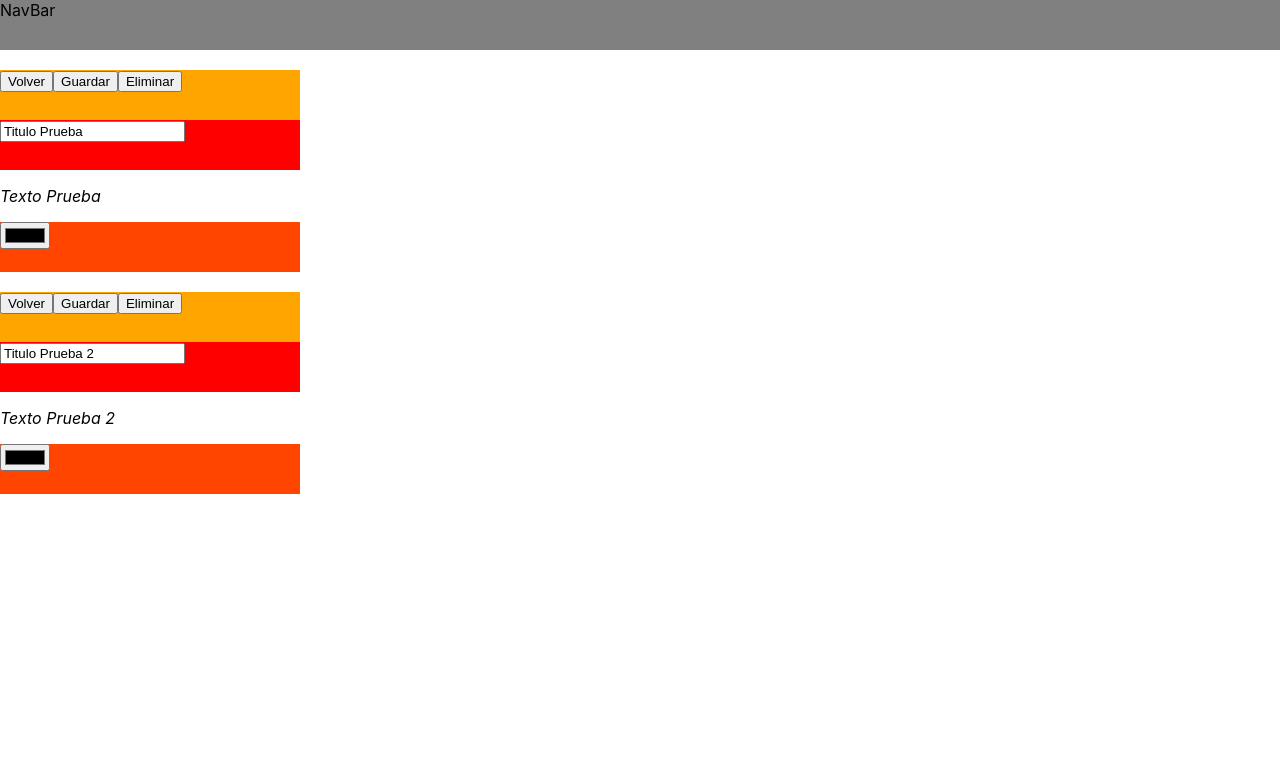
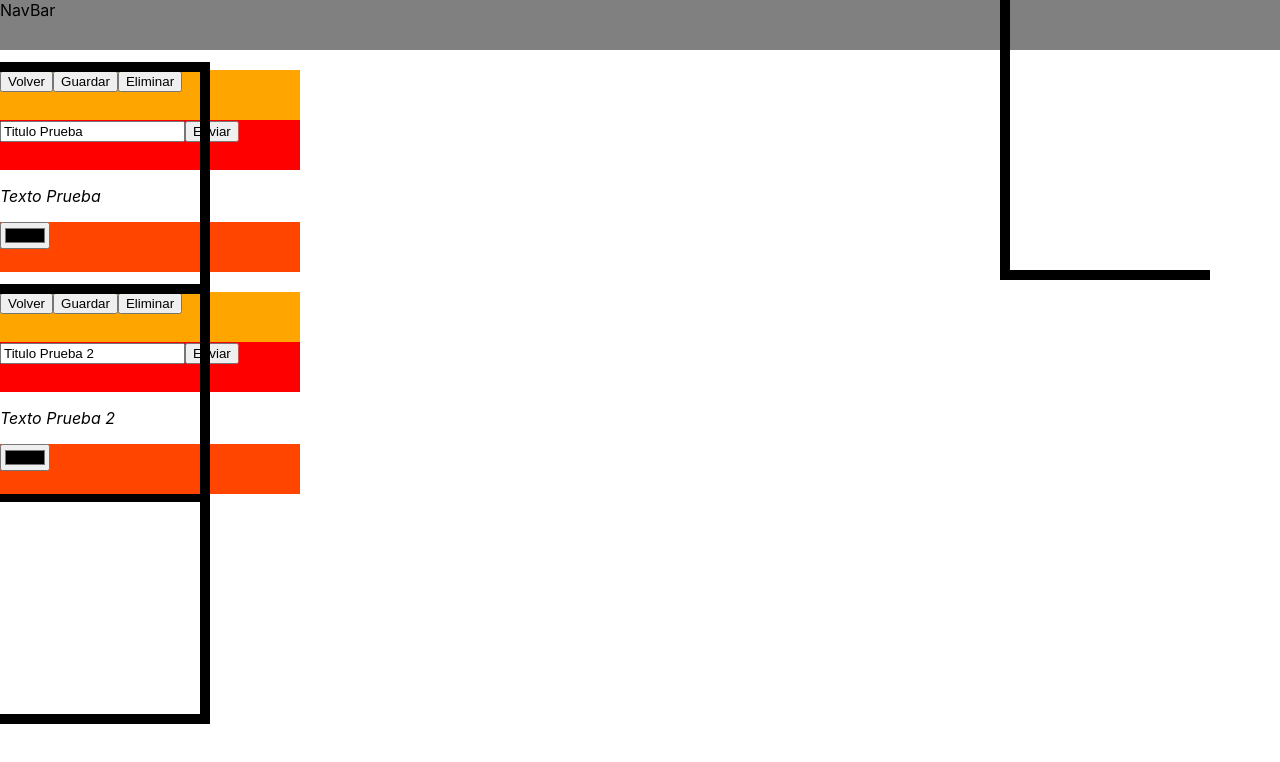
Before and after one commit to jleuce/blockdenotas, a React (Create React App) app: page / in a window 1280 px wide. Shown: the top 762 px of the page. Built offline with nearby package versions, Linux system fonts and the light colour scheme.

Commit message:
useForms

```diff
--- a/src/componentes/PanelNotas.js
+++ b/src/componentes/PanelNotas.js
@@ -6,12 +6,17 @@ function PanelNotas() {
                                       {idNota: (2), tituloNota:'Titulo Prueba 2', textoNota:'Texto Prueba 2'}
                                     ]);
 
+  const agregarNota = (objetoAgregar) => {
+    setNotas([...notas,objetoAgregar]);
+  }
+
   return (
-    <div>
+    <div className='.panelNotas'>
       {notas.map( nota => <Nota
                             key = {nota.idNota}
                             tituloNota={nota.tituloNota}
                             textoNota={nota.textoNota}
+                            agregarNotaHandler={agregarNota}
                           ></Nota>)}
     </div>
   )
--- a/src/componentes/nota/Nota.js
+++ b/src/componentes/nota/Nota.js
@@ -1,4 +1,4 @@
-import React from 'react';
+import React, { useEffect, useState } from 'react';
 import BarraNota from './BarraNota';
 import TituloNota from './TituloNota';
 import TextoNota from './TextoNota';
@@ -7,34 +7,32 @@ import PieNota from './PieNota';
 
 function Nota(props) {
 
-  /*const {register, handleSubmit , reset, setValue} = useForm();
-  const onSubmit = (data) => {
-      console.log('onSubmit',data);
-  };
-  /*
-  //campos del formulario
-  const vehiculo = register('vehiculo',{required:true});
-  const titulo = register('titulo');
-  const fechaAsignado = register('fechaAsignado',{required:true});
+  useEffect(() => {
+    setTitulo(props.tituloNota);
+    setTexto(props.textoNota);
+  }, [])
 
-  titulo="Conductor"
-                                listado={estadoActualVehiculos.map(e=>e.conductor)}
-                                elegirTextoHandler={(t)=> setValue('conductor', t)}
-                                texto={conductor.value}
-                                ref={conductor.ref}
-                                onchange={conductor.onChange}
-                                elegirTextoHandler={(t)=> setValue('titulo', t)}
-        texto2={titulo.value}
-        ref={titulo.ref}
-        onchange={titulo.onChange}
-  */
+  const [titulo, setTitulo] = useState(null);
+  const [texto, setTexto] = useState(null);
+
+  const editarTitulo = (nuevoTexto) => {
+    setTitulo(nuevoTexto);
+  }
+  const editarTexto = (nuevoTexto) => {
+    setTexto(nuevoTexto);
+  }
+
   return (
     <div className='nota'>
       <BarraNota></BarraNota>
       <TituloNota
-        texto={props.tituloNota}
+        texto={titulo}
+        editarTituloHandler={editarTitulo}
       ></TituloNota>
-      <TextoNota texto={props.textoNota}></TextoNota>
+      <TextoNota
+        texto={texto}
+        editarTextoHandler={editarTexto}
+      ></TextoNota>
       <PieNota></PieNota>
     </div>
   )
--- a/src/componentes/nota/TituloNota.js
+++ b/src/componentes/nota/TituloNota.js
@@ -1,6 +1,14 @@
 import React from 'react'
+import { useForm } from 'react-hook-form';
 
 function TituloNota({texto}) {
+
+   //Funciones Formulario
+   const {register, handleSubmit} = useForm();
+   const onSubmit = (data) => {
+       console.log('onSubmit',data);
+   };
+
   if (texto === null)
   {
     return (
@@ -9,7 +17,10 @@ function TituloNota({texto}) {
   }else{
     return (
       <div className='tituloNota'>
-        <input type='text' value={texto}/>
+        <form onSubmit={handleSubmit(onSubmit)}>
+          <input type='text' value={texto} name='algo' {...register('titulo',{required:true})}/>
+          <input type="submit" value="Enviar"/>
+        </form>
       </div>
     )
   }
--- a/src/index.css
+++ b/src/index.css
@@ -17,17 +17,24 @@ code {
   height:50px;
 }
 
+.panelNotas{
+  display: inline;
+  position: relative;
+}
+
 .nota {
   width: 300px;
   height: 300px;
   display: inline;
   position: relative;
   border: 200px;
+  border: 10px solid #000000;
   padding:200px;
   margin: 1000px;
 }
 
 .barraNota{
+  top:0;
   width: 300px;
   height: 50px;
   border: 2px;
@@ -46,6 +53,7 @@ code {
 }
 
 .pieNota{
+  bottom:0;
   width: 300px;
   height: 50px;
   background-color: orangered;
```
